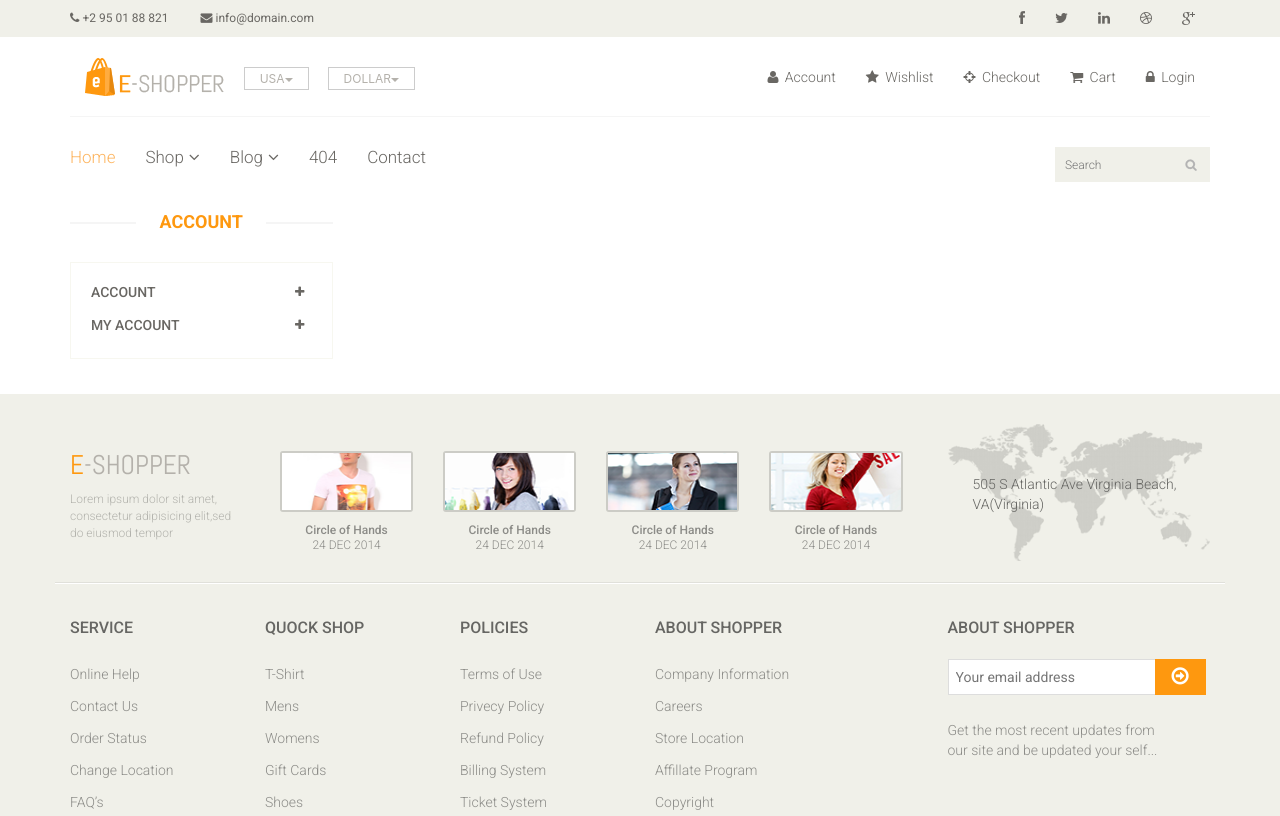
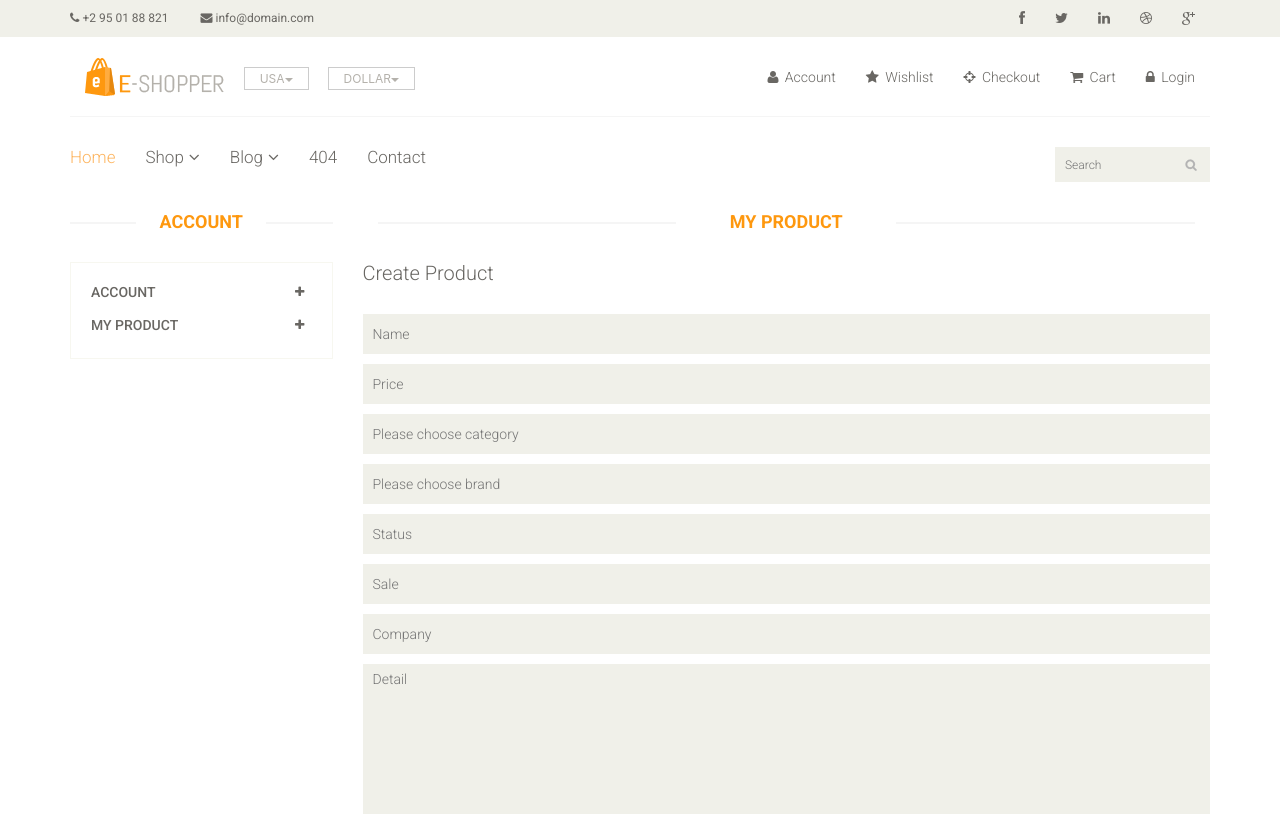
Before and after one commit to T1enphan/new-eco, a React (Create React App) app: page /account/my-product in a window 1280 px wide. Shown: the top 816 px of the page. Built offline with nearby package versions, Linux system fonts and the light colour scheme.

Commit message:
MyProduct

```diff
--- a/src/Component/MenuAccount.js
+++ b/src/Component/MenuAccount.js
@@ -53,7 +53,7 @@ function MenuAccount() {
                     <span class="badge pull-right">
                       <i class="fa fa-plus"></i>
                     </span>
-                    MY ACCOUNT
+                    MY PRODUCT
                   </a>
                 </h4>
               </div>
--- a/src/Form_regis_login/Index.js
+++ b/src/Form_regis_login/Index.js
@@ -108,7 +108,7 @@ function ActionRegister() {
 
 
       axios
-        .post("https://localhost/laravel8/public/api/register", formData, {
+        .post("http://localhost/laravel8/public/api/register", formData, {
           headers: {
             "data-type": "multipart/form-data",
           },
--- a/src/Form_regis_login/login.js
+++ b/src/Form_regis_login/login.js
@@ -43,7 +43,7 @@ function ActionLogin() {
         .then((res) => {
           console.log(res);
           if (res.data.errors) {
-            setErros(res.data.errors);
+            setErros(res.data.error);
           } else {
             console.log(res);
             localStorage.setItem("checkLogin", JSON.stringify(res.data));
--- /dev/null
+++ b/src/Product/addProduct.js
@@ -0,0 +1,62 @@
+import axios from "axios";
+import { useEffect, useState } from "react";
+function AddProduct() {
+    return (
+        <>
+            <div className="col-sm-9">
+                <div className="blog-post-area">
+                    <h2 className="title text-center">My Product</h2>
+                    <div className="signup-form">
+                        <h2>Create Product</h2>
+                        <form>
+                            <input
+                                name="name"
+                                type="text"
+                                placeholder="Name"
+                            />
+                            <input
+                                name="price"
+                                type="number"
+                                placeholder="Price"
+                            />
+                            <input
+                                name="category"
+                                type="text"
+                                placeholder="Please choose category"
+                            />
+                            <input
+                                name="brand"
+                                type="text"
+                                placeholder="Please choose brand"
+                            />
+                            <input
+                                name="Status"
+                                type="text"
+                                placeholder="Status"
+                            />
+                            <input
+                                name="Sale"
+                                type="text"
+                                placeholder="Sale"
+                            />
+                            <input
+                                name="Company"
+                                type="text"
+                                placeholder="Company"
+                            />
+                            <textarea
+                                name="Detail"
+                                placeholder="Detail"
+                            />
+                            <input type="file" placeholder="avatar" />
+                            <button type="submit" className="btn btn-default">
+                                Signup
+                            </button>
+                        </form>
+                    </div>
+                </div>
+            </div>
+        </>
+    )
+}
+export default AddProduct;
--- a/src/UserAccount/UpdateAccount.js
+++ b/src/UserAccount/UpdateAccount.js
@@ -134,10 +134,9 @@ function UpdateAccount() {
 
         const response = await axios.post(url, formData, config);
         console.log("User updated successfully:", response.data);
-        // Handle success (e.g., navigate to another page or show a success message)
+        localStorage.setItem("checkLogin", JSON.stringify(response.data));
       } catch (error) {
         console.error("Error updating user:", error.response ? error.response.data : error.message);
-        // Handle error (e.g., show an error message)
       }
     }
   };
--- a/src/index.js
+++ b/src/index.js
@@ -9,6 +9,7 @@ import BlogDetail from "./Blog/BlogDetail";
 import ActionRegister from "./Form_regis_login/Index";
 import ActionLogin from "./Form_regis_login/login";
 import UpdateAccount from "./UserAccount/UpdateAccount";
+import AddProduct from "./Product/addProduct";
 const root = ReactDOM.createRoot(document.getElementById("root"));
 root.render(
   <React.StrictMode>
@@ -19,6 +20,7 @@ root.render(
             path="/account/update"
             element={<UpdateAccount></UpdateAccount>}
           />
+          <Route path="/account/my-product" element={<AddProduct></AddProduct>}/>
           <Route path="/blog-list" element={<Blog></Blog>} />
           <Route path="/blog-detail/:id" element={<BlogDetail></BlogDetail>} />
           <Route path="/register" element={<ActionRegister></ActionRegister>} />
```
